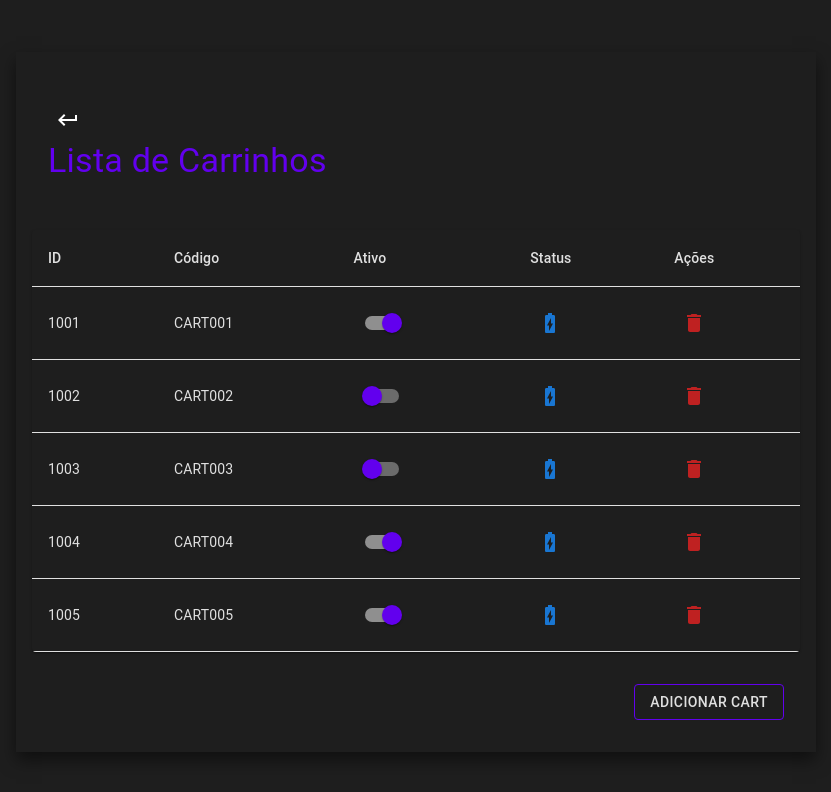
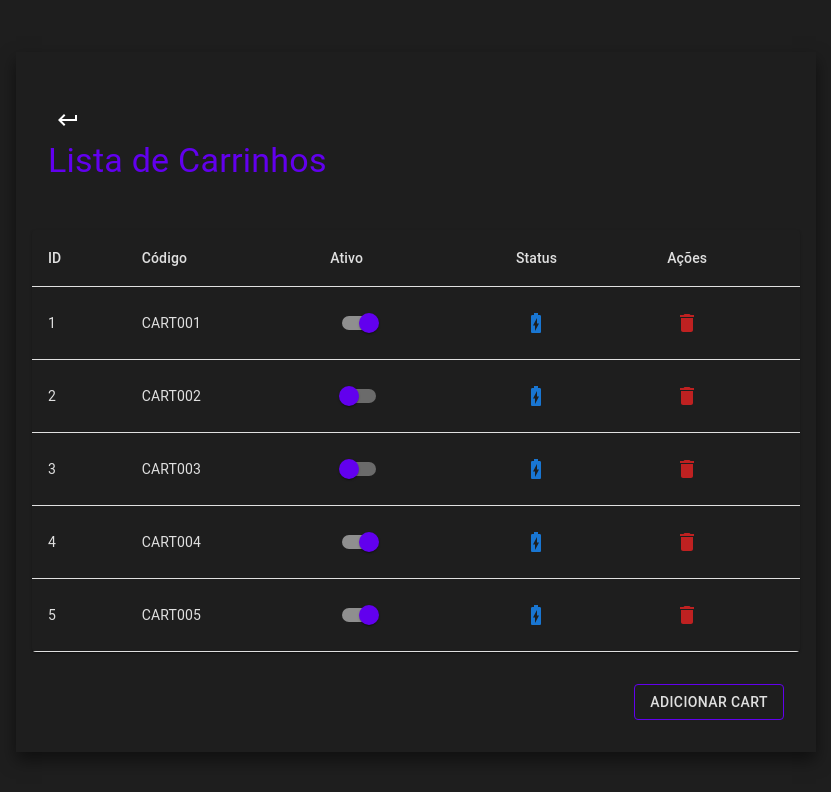
Before and after one commit to GabrielRego1/smartface-ui, a React (Vite) app: page /carts in a window 1280 px wide. Shown: the top 792 px of the page, without its empty margins (224-1055 px from the left). Built offline with nearby package versions, Linux system fonts and the light colour scheme.

Commit message:
fix: initial cart id

```diff
--- a/src/components/Cart/CartList/CartList.tsx
+++ b/src/components/Cart/CartList/CartList.tsx
@@ -14,11 +14,11 @@ interface Cart {
 }
 
 const initialCarts: Cart[] = [
-  { id: 1001, codigo: 'CART001', ativo: true },
-  { id: 1002, codigo: 'CART002', ativo: false },
-  { id: 1003, codigo: 'CART003', ativo: false },
-  { id: 1004, codigo: 'CART004', ativo: true },
-  { id: 1005, codigo: 'CART005', ativo: true },
+  { id: 1, codigo: 'CART001', ativo: true },
+  { id: 2, codigo: 'CART002', ativo: false },
+  { id: 3, codigo: 'CART003', ativo: false },
+  { id: 4, codigo: 'CART004', ativo: true },
+  { id: 5, codigo: 'CART005', ativo: true },
 ];
 
 const CartList: React.FC = () => {
```
